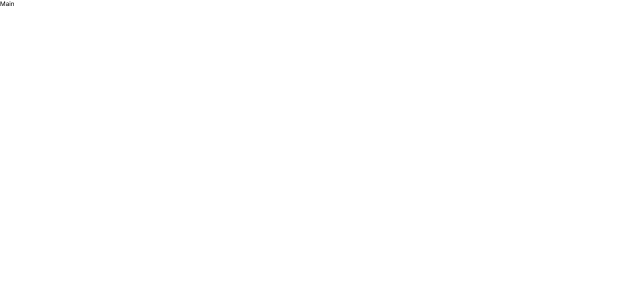
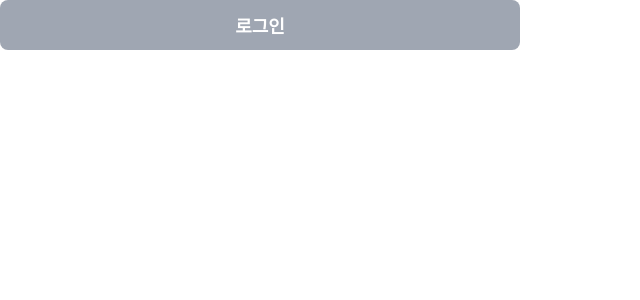
Before and after one commit to sprint-part3-team1/Planyang, a Next.js app: page /main in a window 1280 px wide. Shown: the top 300 px of the page, without its empty margins (0-640 px from the left). Built offline with nearby package versions, Linux system fonts and the light colour scheme.

Commit message:
feat : 로그인 버튼 컴포넌트 구현

```diff
--- a/src/app/(route)/main/page.tsx
+++ b/src/app/(route)/main/page.tsx
@@ -1,3 +1,9 @@
+import LoginButton from '@/app/_components/Button/LoginButton/LoginButton';
+
 export default function Main() {
-  return <div>Main</div>;
+  return (
+    <>
+      <LoginButton />
+    </>
+  );
 }
--- /dev/null
+++ b/src/app/_components/Button/LoginButton/LoginButton.module.css
@@ -0,0 +1,50 @@
+.loginButtonIsActive {
+  display: flex;
+  width: 52rem;
+  height: 5rem;
+  justify-content: center;
+  align-items: center;
+  gap: 1rem;
+  flex-shrink: 0;
+  border-radius: 0.8rem;
+  background: var(--violet_5534DA);
+  color: var(--white_FFFFFF);
+  text-align: center;
+  font-family: Pretendard;
+  font-size: var(--font18);
+  font-style: normal;
+  font-weight: var(--bold);
+  line-height: normal;
+  border: none;
+  cursor: pointer;
+}
+
+.loginButtonNotActive {
+  display: flex;
+  width: 52rem;
+  height: 5rem;
+  justify-content: center;
+  align-items: center;
+  gap: 1rem;
+  flex-shrink: 0;
+  border-radius: 0.8rem;
+  background: var(--gray_9FA6B2);
+  color: var(--white_FFFFFF);
+  text-align: center;
+  font-family: Pretendard;
+  font-size: var(--font18);
+  font-style: normal;
+  font-weight: var(--bold);
+  line-height: normal;
+  border: none;
+  cursor: pointer;
+}
+
+@media (max-width: 767px) {
+  .loginButtonIsActive {
+    width: 35.1rem;
+  }
+  .loginButtonNotActive {
+    width: 35.1rem;
+  }
+}
--- /dev/null
+++ b/src/app/_components/Button/LoginButton/LoginButton.tsx
@@ -0,0 +1,15 @@
+import styles from './LoginButton.module.css';
+
+const LoginButton = ({ isActive = false }) => {
+  return (
+    <button
+      className={
+        isActive ? styles.loginButtonIsActive : styles.loginButtonNotActive
+      }
+    >
+      로그인
+    </button>
+  );
+};
+
+export default LoginButton;
```
